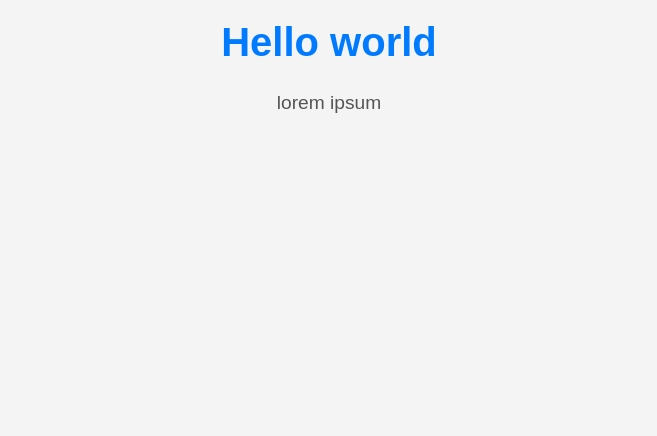
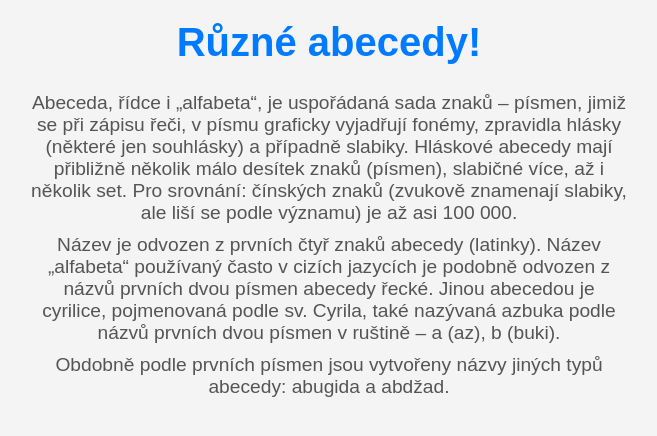
Before and after one commit to filiphnatek/Flask_Hnatek, a Flask app: page / in a window 1280 px wide. Shown: the top 436 px of the page, without its empty margins (311-968 px from the left). Run offline with Flask 3, Linux system fonts and the light colour scheme.

Commit message:
Index soubor
- Vytvoření index souboru
- Základní struktura html + css link
- Vytvoření obsahu pro stránku abecedy

```diff
--- a/templates/index.html
+++ b/templates/index.html
@@ -4,10 +4,12 @@
     <meta charset="UTF-8">
     <meta name="viewport" content="width=device-width, initial-scale=1">
     <link rel="stylesheet" type="text/css" href="{{ url_for('static', filename='css/style.css') }}">
-    <title>Dan</title>
+    <title>Různé Abecedy</title>
 </head>
 <body>
-<h1>Hello world</h1>
-<p>lorem ipsum</p>
+<h1>Různé abecedy!</h1>
+<p>Abeceda, řídce i „alfabeta“, je uspořádaná sada znaků – písmen, jimiž se při zápisu řeči, v písmu graficky vyjadřují fonémy, zpravidla hlásky (některé jen souhlásky) a případně slabiky. Hláskové abecedy mají přibližně několik málo desítek znaků (písmen), slabičné více, až i několik set. Pro srovnání: čínských znaků (zvukově znamenají slabiky, ale liší se podle významu) je až asi 100 000.</p>
+<p>Název je odvozen z prvních čtyř znaků abecedy (latinky). Název „alfabeta“ používaný často v cizích jazycích je podobně odvozen z názvů prvních dvou písmen abecedy řecké. Jinou abecedou je cyrilice, pojmenovaná podle sv. Cyrila, také nazývaná azbuka podle názvů prvních dvou písmen v ruštině – a (az), b (buki).</p>
+<p>Obdobně podle prvních písmen jsou vytvořeny názvy jiných typů abecedy: abugida a abdžad.</p>
 </body>
 </html>
```
